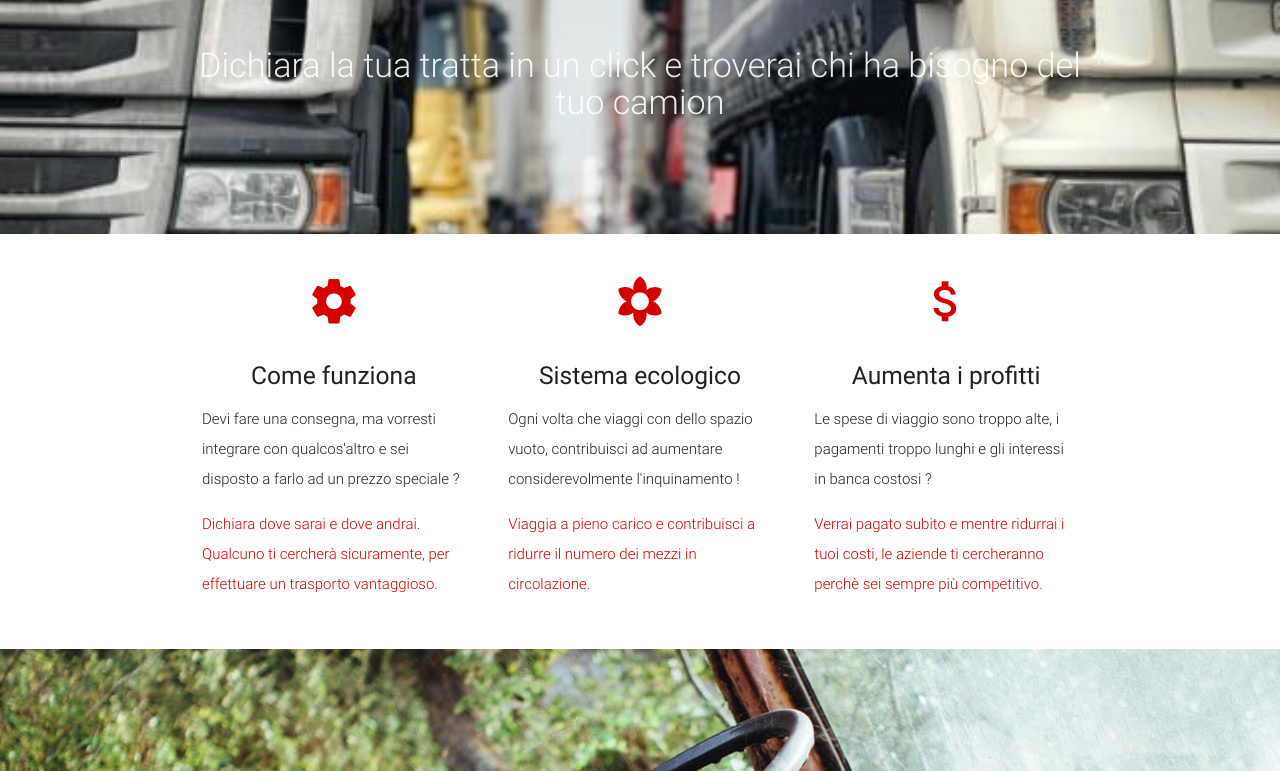
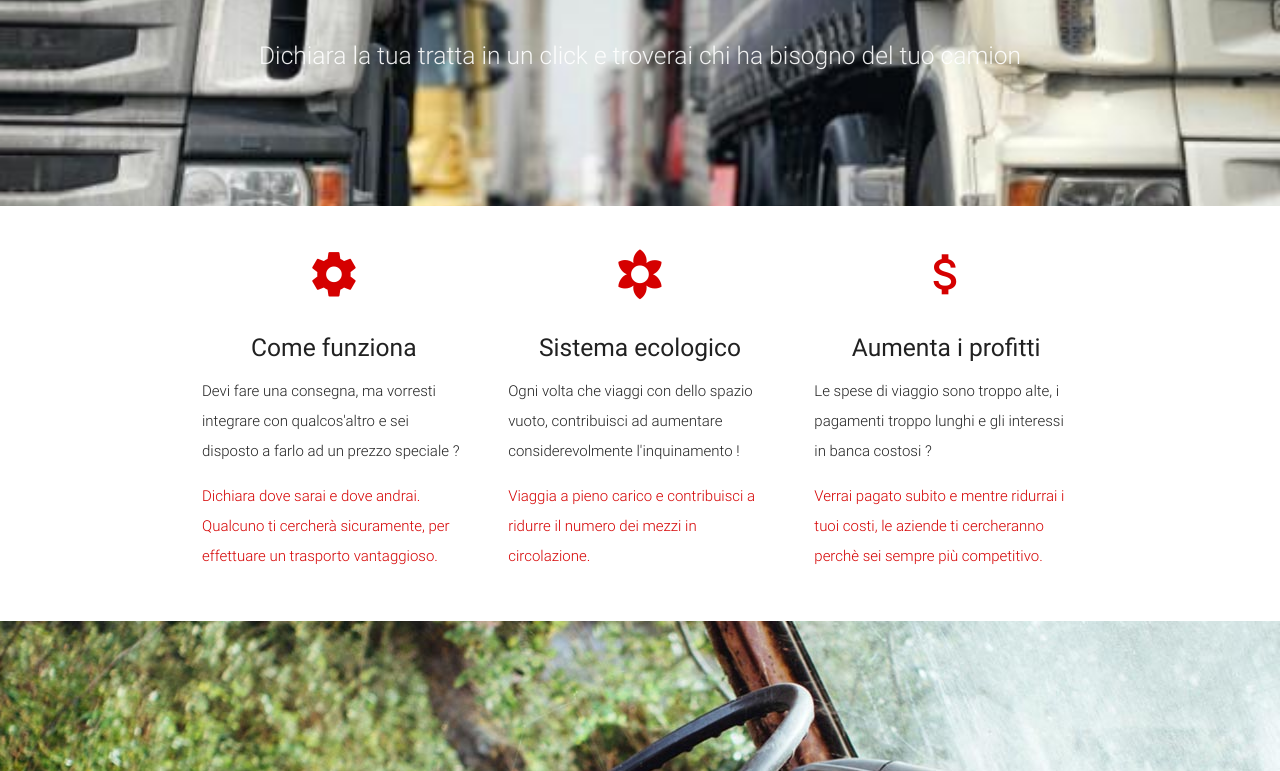
Before and after one commit to SmarTrasport/smartrasport1, a plain HTML site: page index.html in a window 1280 px wide. Shown: the part 238-1009 px from the top of the page. Drawn offline with nearby package versions, Linux system fonts and the light colour scheme.

Commit message:
Update index.html

```diff
--- a/index.html
+++ b/index.html
@@ -41,7 +41,7 @@
         <br><br>
         <p id="titolo" class="header center red-text text-accent-4">Ritira vicino a te.Consegna ovunque vai</p>
         <div class="row center">
-          <h4 id="sottotitolo" class="header col s12 light">Dichiara la tua tratta in un click e troverai chi ha bisogno del tuo camion</h4>          <!-- Mettiamo al centro i trasortatori-->
+          <h5 id="sottotitolo" class="header col s12 light">Dichiara la tua tratta in un click e troverai chi ha bisogno del tuo camion</h5>
         </div>
 
         <br><br>
```
